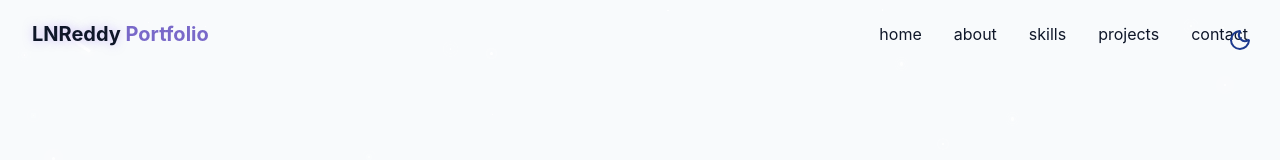
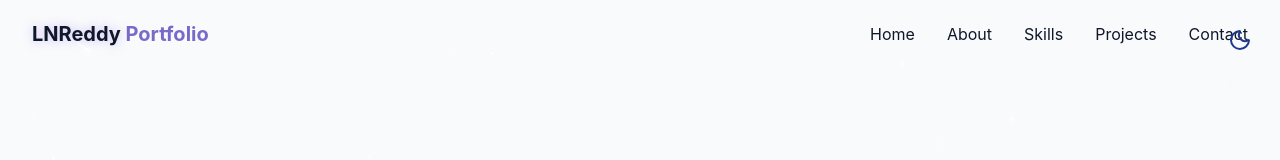
Before and after one commit to Narasimha-prog/Portfolio, a React (Vite) app: page / in a window 1280 px wide. Shown: the top 160 px of the page. Built offline with nearby package versions, Linux system fonts and the light colour scheme.

Commit message:
Changing Capital leters for menu.. And Social Media url .

```diff
--- a/src/components/AboutMe.jsx
+++ b/src/components/AboutMe.jsx
@@ -20,7 +20,7 @@ I am confident in building scalable, efficient applications using modern Java te
           <a href="#contact" className='cosmic-button'>
             Get in Touch
           </a>
-           <a href="" className='px-6 py-2 rounded-full border border-primary text-primary hover:bg-primary/10 transition-colors duration-300'>
+           <a href="/LAKSHMI_NARASIMHA_REDDY.pdf" className='px-6 py-2 rounded-full border border-primary text-primary hover:bg-primary/10 transition-colors duration-300'>
             Download CV
           </a>
        </div>
--- a/src/components/ContactSection.jsx
+++ b/src/components/ContactSection.jsx
@@ -66,13 +66,13 @@ export const ContactSection = () => {
               <div className="pt-8">
                   <h4 className="font-semibold mb-4">Connect With Me</h4>
                   <div className="flex space-x-4 justify-center">
-                     <a href="" target="_blank">
+                     <a href="https://www.linkedin.com/in/lnreddy-reddy-6b06b7305/" target="_blank">
                       <Linkedin />
                      </a>
-                      <a href="" target="_blank">
+                      <a href="https://www.instagram.com/l_n_r_e_d_d_y_/" target="_blank">
                       <Instagram/>
                      </a>
-                      <a href="" target="_blank">
+                      <a href="https://www.facebook.com/ln.reddy.37/" target="_blank">
                       <Facebook/>
                      </a>
                   </div>
--- a/src/components/NavBar.jsx
+++ b/src/components/NavBar.jsx
@@ -4,11 +4,11 @@ import { cn } from '../lib/utils'
 import { Menu, X } from 'lucide-react'
 
 const navItems=[
-    {name: "home",href:"#hero"},
-    {name: "about",href:"#about"},
-    {name: "skills",href:"#skills"},
-    {name: "projects",href:"#projects"},
-    {name: "contact",href:"#contact"},
+    {name: "Home",href:"#hero"},
+    {name: "About",href:"#about"},
+    {name: "Skills",href:"#skills"},
+    {name: "Projects",href:"#projects"},
+    {name: "Contact",href:"#contact"},
 ]
 export const NavBar = () => {
     const[isScrolled,setIsScrolled]=useState(false)
```
Also changed, not shown: 1 other file (tests, documents, lock files or other folders).
